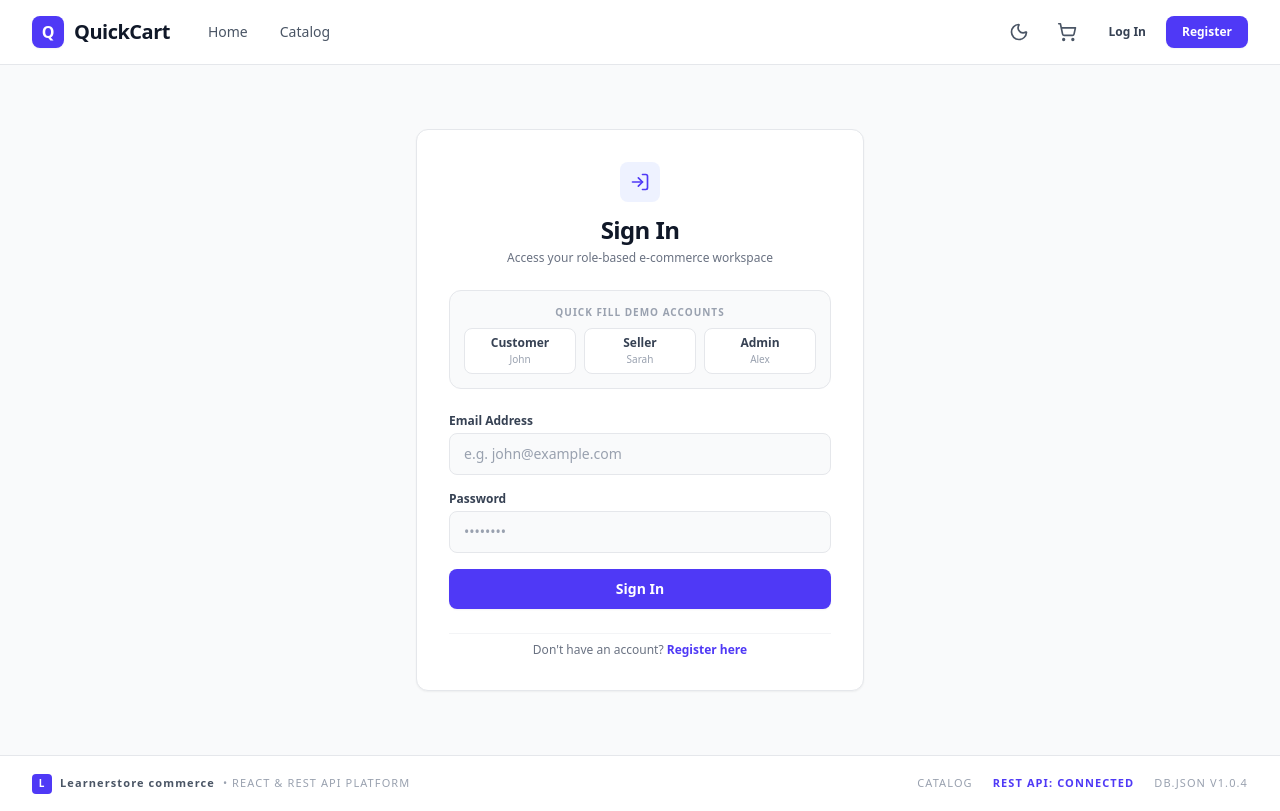
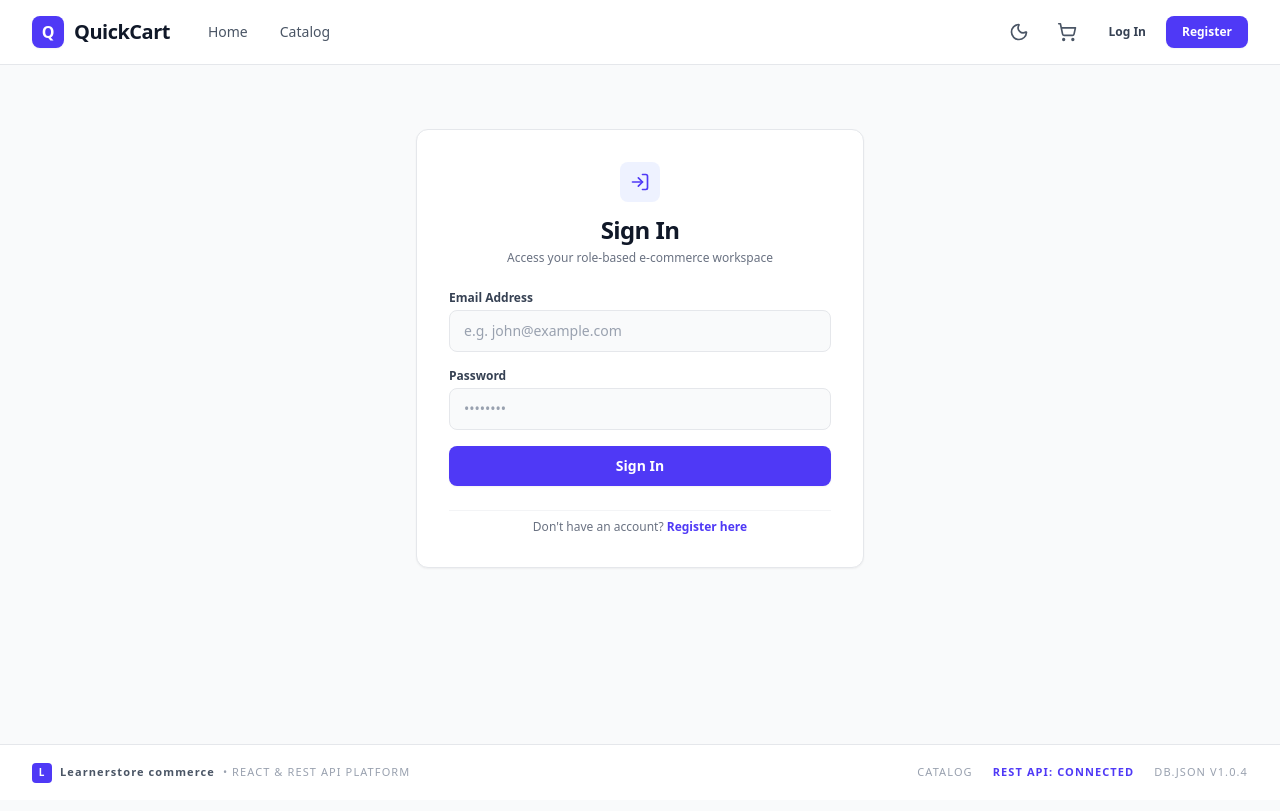
Before and after one commit to priyanshoe/e-commerce, a React (Vite) app: page /login in a window 1280 px wide. Built offline with nearby package versions, Linux system fonts and the light colour scheme; no server answers; the HTML template or start-up script is replaced by a standard one.

Commit message:
removed quick login

```diff
--- a/src/pages/Login.jsx
+++ b/src/pages/Login.jsx
@@ -61,7 +61,7 @@ const Login = () => {
         </div>
 
         {/* Quick Demo Credentials Panel */}
-        <div className="bg-gray-50 dark:bg-slate-800/60 border border-gray-200 dark:border-slate-700 rounded-xl p-3.5 space-y-2">
+        {/* <div className="bg-gray-50 dark:bg-slate-800/60 border border-gray-200 dark:border-slate-700 rounded-xl p-3.5 space-y-2">
           <div className="text-[10px] font-bold text-gray-400 dark:text-slate-500 uppercase tracking-widest text-center">
             Quick Fill Demo Accounts
           </div>
@@ -96,7 +96,7 @@ const Login = () => {
               <span className="text-[10px] text-gray-400 dark:text-slate-500">Alex</span>
             </button>
           </div>
-        </div>
+        </div> */}
 
         {/* Error Alert */}
         {error && (
```
